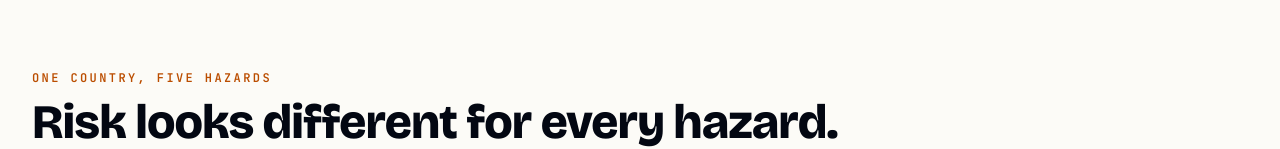
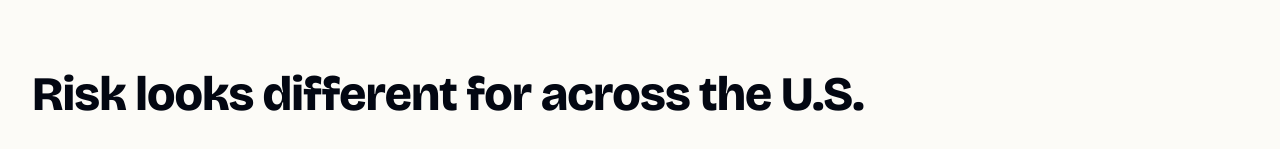
Before and after one commit to nathaniel-trueba/RiskResource, a Next.js app in the folder frontend/: page / in a window 1280 px wide. Shown: the part 661-810 px from the top of the page. Built offline with nearby package versions, Linux system fonts and the light colour scheme; no server answers.

Commit message:
fix heading

```diff
--- a/frontend/app/page.tsx
+++ b/frontend/app/page.tsx
@@ -41,11 +41,8 @@ export default function HomePage() {
 
         {/* Section 2: Map showcase */}
         <section className="mb-24">
-          <span className="text-xs font-mono uppercase tracking-[0.2em] text-amber-700 dark:text-[#e29b4d] block mb-3 font-semibold">
-            ONE COUNTRY, FIVE HAZARDS
-          </span>
           <h2 className="font-display text-3xl sm:text-5xl font-extrabold text-gray-950 dark:text-white tracking-[-0.02em]">
-            Risk looks different for every hazard.
+            Risk looks different for across the U.S.
           </h2>
           <p className="text-sm text-gray-600 dark:text-gray-400 mt-3 mb-8">
 
```
